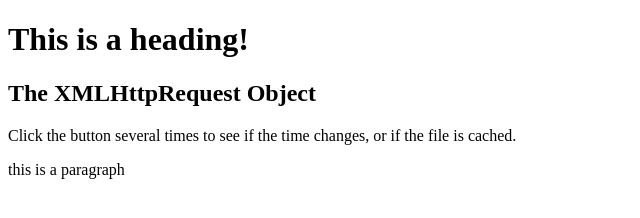
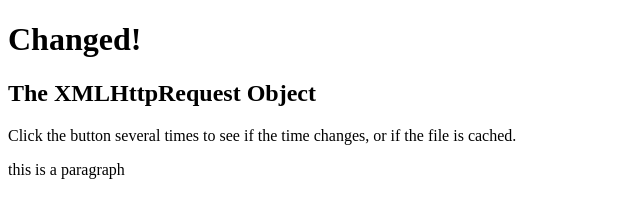
Before and after one commit to imaldon4/FilePractice, a plain HTML site: page index.html in a window 1280 px wide. Both pictures are taken after a click on the button "This is a button". Shown: the whole page, without its empty margins (0-640 px from the left). Drawn offline with nearby package versions, Linux system fonts and the light colour scheme.

Commit message:
Used .text() to change heading id object

```diff
--- a/index.html
+++ b/index.html
@@ -36,6 +36,7 @@ function myFunction(xhttp){
   $(document).ready(function(){
     $("button").click(function(){
       $(this).hide();
+      $("#heading").text("Changed!");
     });
   });
 </script>
```
